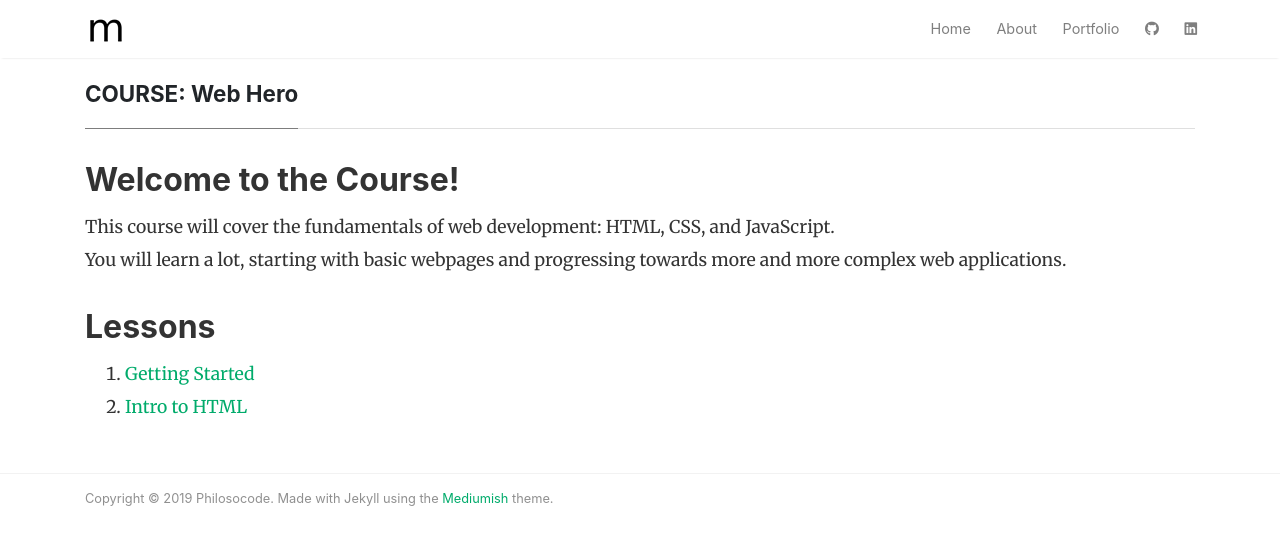
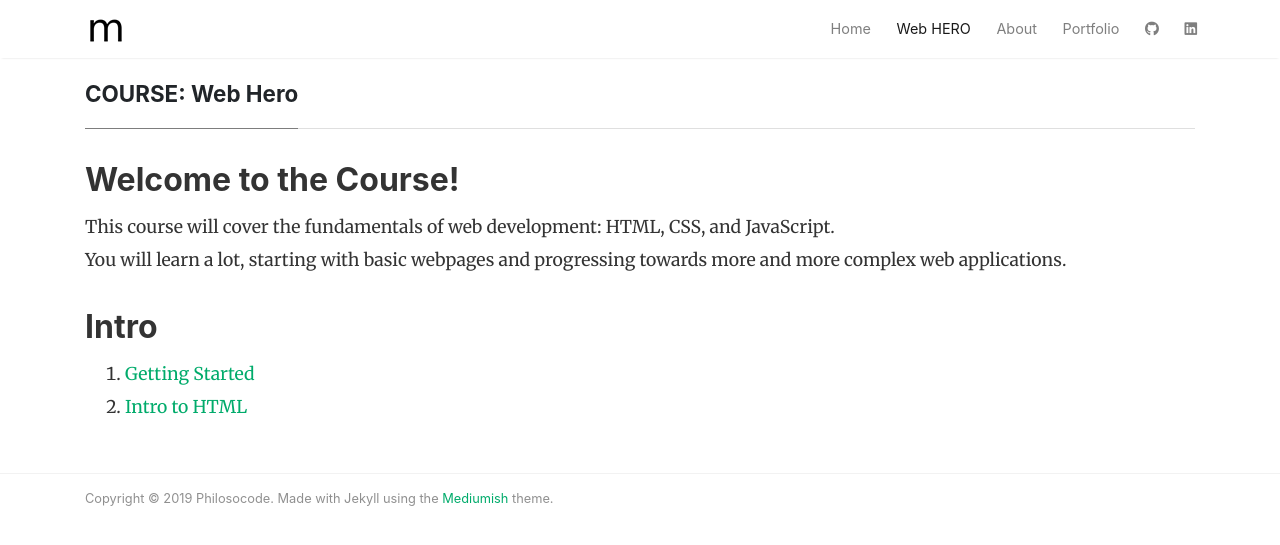
Before and after one commit to Philosocode/philosocode-blog, a Jekyll site: the page built from _posts/courses/webhero/2019-01-25-course-page.md, in a window 1280 px wide. Shown: the top 545 px of the page. Built offline with Jekyll 4.4.1, drawn with Linux system fonts in a browser that asks for light colours; nearby versions of some CDN libraries; comment, search, counter and statistics services are not loaded.

Commit message:
Tweak names and content structure

```diff
--- a/_layouts/default.html
+++ b/_layouts/default.html
@@ -67,7 +67,15 @@
                 <a class="nav-link" href="{{ site.baseurl }}/index.html">Home</a>
                 </li>
 
-                {% if page.url == "/about.html" %}
+                {% if page.url == "/courses/webhero" %}
+                <li class="nav-item active">
+                {% else %}
+                <li class="nav-item">
+                {% endif %}
+                <a class="nav-link" href="{{ site.baseurl }}/courses/webhero">Web HERO</a>
+                </li>
+
+                {% if page.url == "/about" %}
                 <li class="nav-item active">
                 {% else %}
                 <li class="nav-item">
--- a/_posts/courses/web-hero/2019-01-25-course-page.md
+++ b/_posts/courses/webhero/2019-01-25-course-page.md
@@ -12,6 +13,6 @@ hidden: true
 This course will cover the fundamentals of web development: HTML, CSS, and JavaScript.
 You will learn a lot, starting with basic webpages and progressing towards more and more complex web applications.
 
-## Lessons
-1. [Getting Started]({% post_url courses/web-hero/2019-01-26-getting-started %})
-2. [Intro to HTML]({% post_url courses/web-hero/html/1-intro/2019-02-01-into-to-html %})
+## Intro
+1. [Getting Started]({% post_url courses/webhero/2019-01-26-getting-started %})
+2. [Intro to HTML]({% post_url courses/webhero/html/1-intro/2019-02-01-into-to-html %})
```
Also changed, not shown: other parts of _posts/courses/webhero/2019-01-25-course-page.md (+3 -2 lines), _posts/courses/webhero/2019-01-26-getting-started.md (renamed from _posts/courses/web-hero/2019-01-26-getting-started.md, +2 -2 lines), _posts/courses/webhero/html/1-intro/2019-02-01-into-to-html.md (renamed from _posts/courses/web-hero/html/1-intro/2019-02-01-into-to-html.md, +3 -3 lines), _posts/courses/webhero/html/1-intro/codepen-1.jpg (renamed from _posts/courses/web-hero/html/1-intro/codepen-1.jpg), _posts/courses/webhero/html/1-intro/codepen-headings.JPG (renamed from _posts/courses/web-hero/html/1-intro/codepen-headings.JPG), assets/images/webhero/html/0-getting-started.jpg (renamed from assets/images/web-hero/html/0-getting-started.jpg), assets/images/webhero/html/1-html-code.jpg (renamed from assets/images/web-hero/html/1-html-code.jpg).
